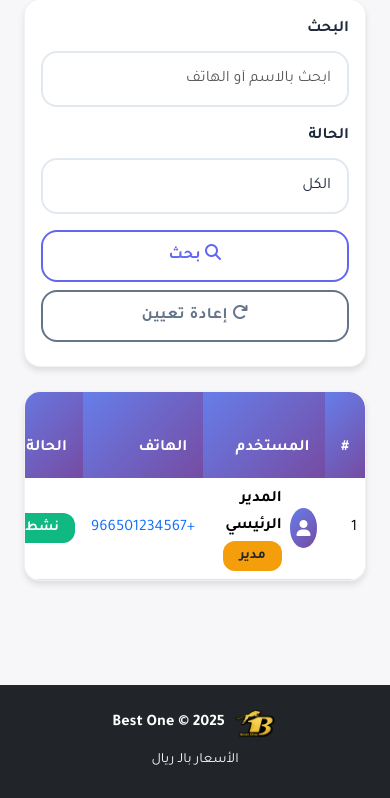
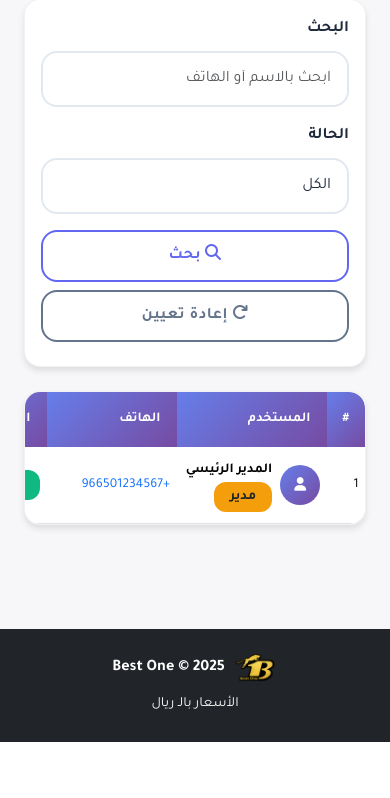
Before and after one commit to king28mohammed20-hash/bestone, a Flask app: page /admin/users in a window 390 px wide. Shown: the part 615-1413 px from the top of the page. After the commit the page ends 1357 px from the top, so only its background shows below. Run offline with Flask 3, Linux system fonts and the light colour scheme; a user stored in the database is signed in; data comes from the database, SQL or seed files in the repository; data that the repository does not hold is empty.

Commit message:
Update unified-theme.css

```diff
--- a/static/css/unified-theme.css
+++ b/static/css/unified-theme.css
@@ -788,3 +788,34 @@ body {
     transform: scale(1.02);
   }
 }
+
+
+
+/* إصلاح عرض الجداول على الموبايل */
+@media (max-width: 768px) {
+  .table-responsive {
+    overflow-x: auto;
+  }
+
+  .table {
+    min-width: 600px; /* عرض أدنى للجدول */
+    font-size: 0.85rem;
+  }
+
+  .table td,
+  .table th {
+    padding: 0.6rem 0.4rem;
+    white-space: nowrap; /* منع كسر النص */
+  }
+
+  /* توزيع عرض الأعمدة */
+  .table th:nth-child(2), /* عمود الخدمة */
+  .table td:nth-child(2) {
+    min-width: 150px;
+  }
+
+  .table th:nth-child(3), /* عمود السيارة */
+  .table td:nth-child(3) {
+    min-width: 130px;
+  }
+}
```
